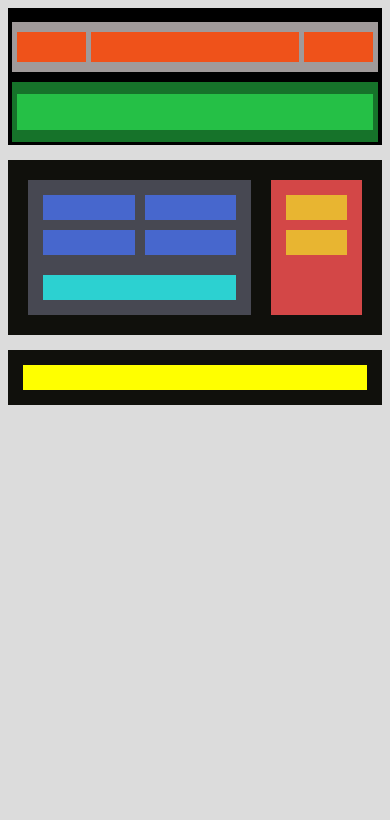
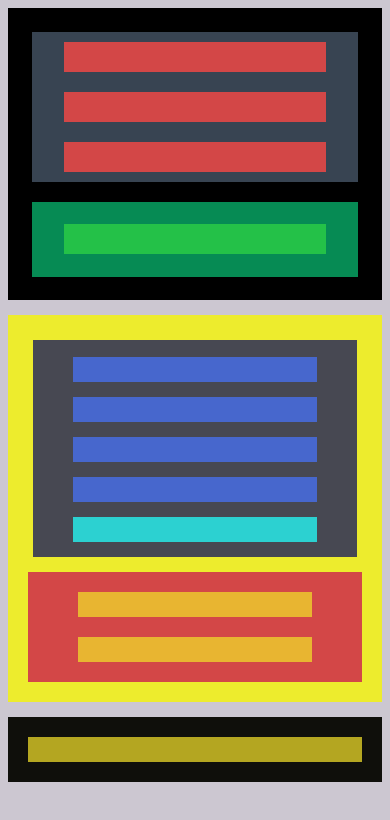
Before and after one commit to oac79/it_academy_FLEX, a plain HTML site: page index.html in a window 390 px wide. Drawn offline with Linux system fonts and the light colour scheme.

Commit message:
nivell_1 exercici_3

```diff
--- a/css/styles.css
+++ b/css/styles.css
@@ -1,5 +1,5 @@
-body{
-    background: gainsboro;
+body {
+  background: gainsboro;
 }
 /*******************HEADER AND NAV*************/
 .showcase {
@@ -138,6 +138,8 @@ body{
 }
 
 /************************@MEDIA QUERYS***************/
+
+/************************TABLET*********************/
 @media (min-width: 768px) and (max-width: 1024px) {
   .showbody {
     display: block;
@@ -156,17 +158,96 @@ body{
   .footer-body {
     height: 20px;
   }
-  .header, .navbar{
-      margin: 10px;
+  .header,
+  .navbar {
+    margin: 10px;
+  }
+
+  .article-container {
+    margin: 5px;
+    padding: 2px;
+  }
+
+  .article-body {
+    height: 20px;
+  }
+}
+
+/***********************MOBILE**********************/
+@media (max-width: 767px) {
+  body {
+    background: rgb(204, 199, 209);
+  }
+
+  .showcase > .navbar,
+  .showcase > .header {
+    display: flex;
+    flex-direction: column;
+    justify-content: space-around;
+
+    margin: 20px 20px;
+    /* background: rgb(71 103 206); */
+  }
+
+  .showcase > .navbar {
+    background: rgb(56, 68, 82);
+    height: 150px;
+  }
+
+  .showcase > .header {
+    background: rgb(6, 139, 84);
+    height: 75px;
+  }
+
+  .navbar-brand,
+  .navbar-start,
+  .navbar-end {
+    width: 80%;
+    height: 40%;
+    margin: 10px;
+    background: rgb(211 71 71);
+  }
+
+  .header .title {
+    height: 40%;
+    width: 80%;
+  }
+
+  .section{
+    margin: 15px;
+  }
+  .showbody {
+    display: block;
+    background: rgb(245 245 9 / 82%);
+  }
+
+  .wrapper {
+    display: block;
+    padding-top: 2px;
+  }
+
+  .wrapper div {
+    margin: 15px 30px;
+  }
+  .wrapper-two{
+    padding-bottom: 15px;
+  }
+
+  .wrapper-two div{
+    margin: 0 30px;
+  }
+
+  .article-body{
+    margin: 10px 30px;
   }
 
   .article-container{
-     margin: 5px;
-     padding: 2px;
+    padding: 10px;
+
   }
 
-  .article-body{
-      height: 20px;
+  .footer-body{
+    margin: 10px;
+    background: rgba(241, 221, 41, 0.733);
   }
-
 }
```
